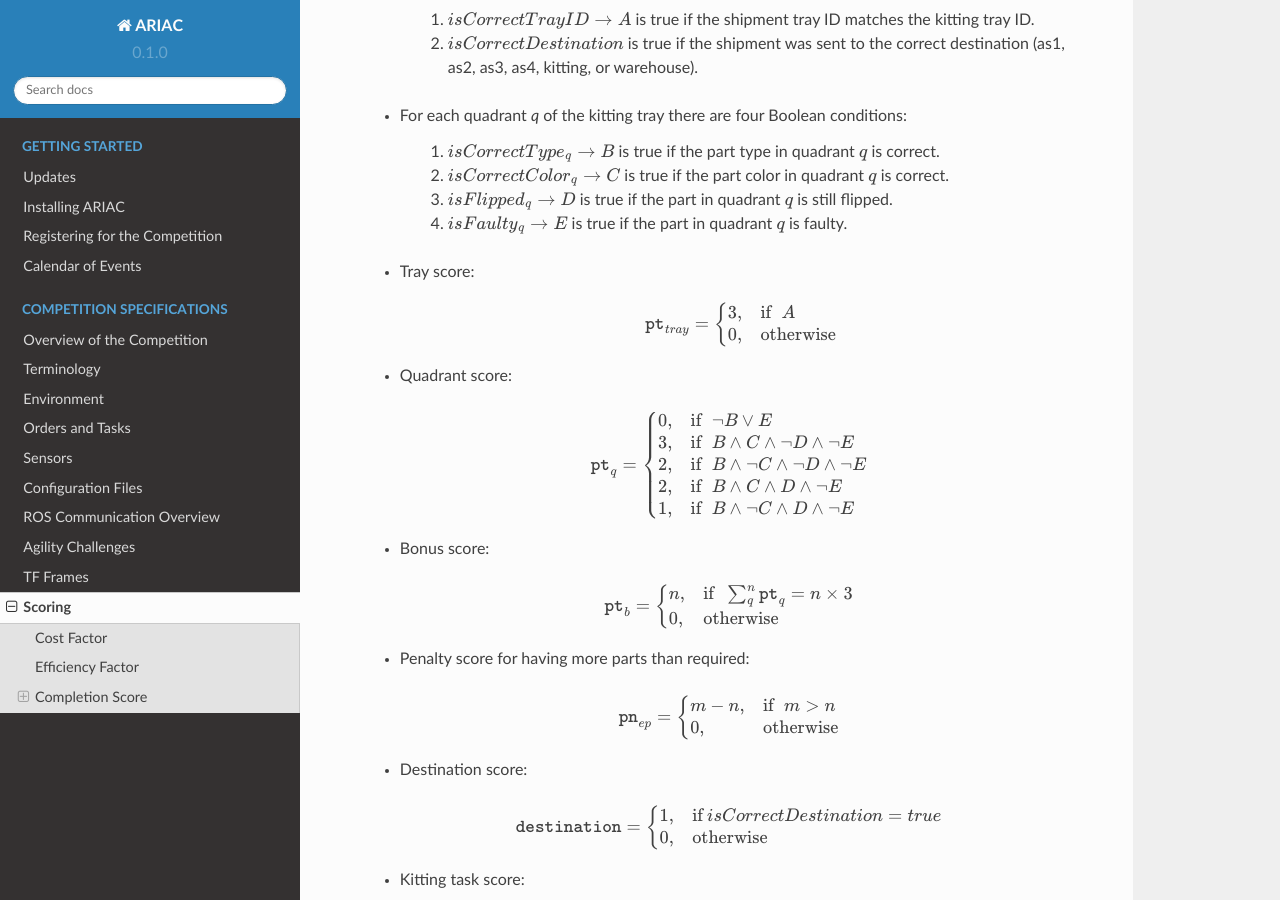
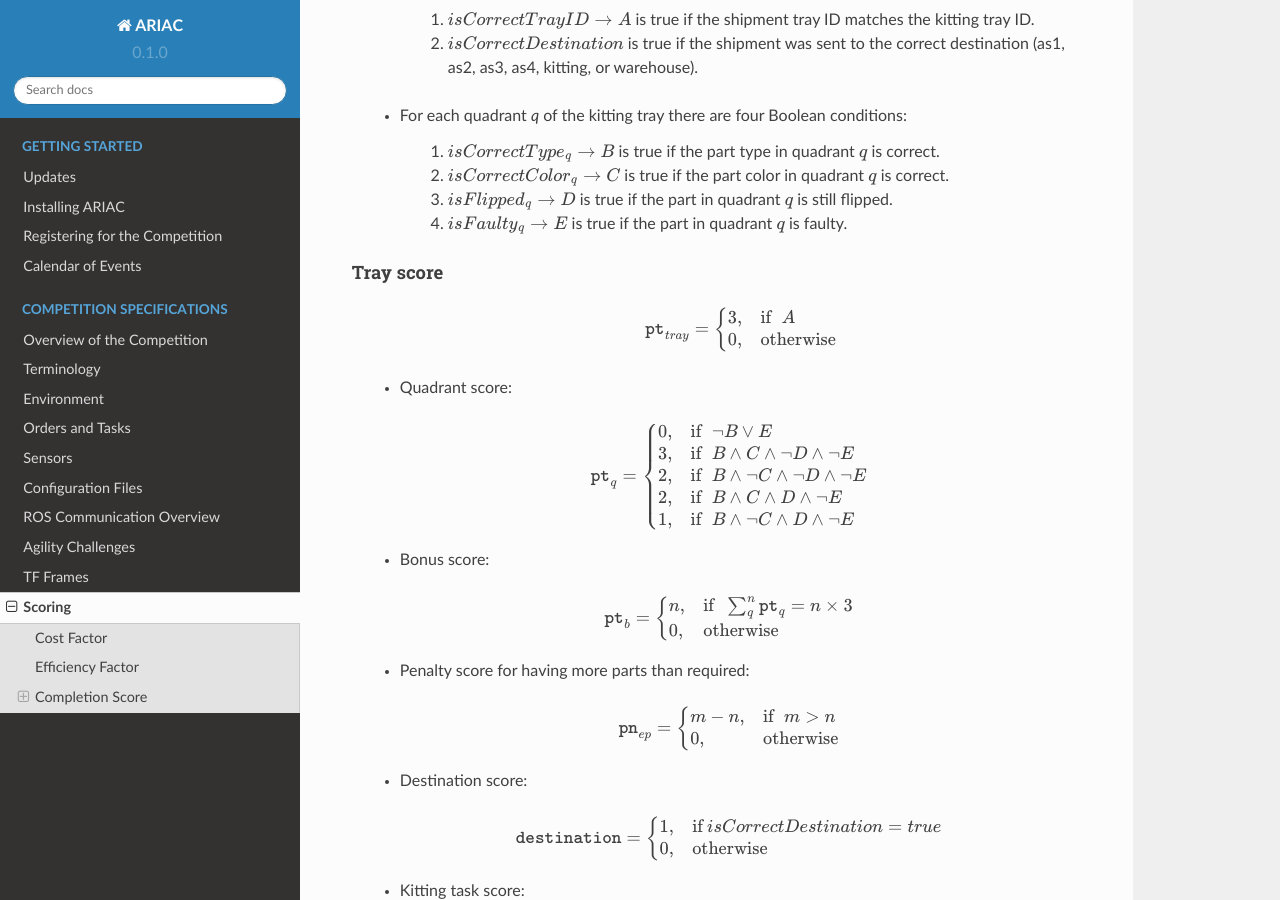
Before and after one commit to usnistgov/ARIAC, a Sphinx documentation site: the page built from docs/competition/scoring.rst, in a window 1280 px wide and 900 px high, scrolled down 1160 px. Built offline with Sphinx 7.4.7 and the Read the Docs theme 2.0.0, drawn with Linux system fonts in a browser that asks for light colours.

```diff
--- a/docs/competition/scoring.rst
+++ b/docs/competition/scoring.rst
@@ -59,7 +59,9 @@
       4. :math:`isFaulty_{q} \rightarrow E` is true if the part in quadrant :math:`q` is faulty.
 
 
-  * Tray score:
+Tray score
+,,,,,,,,,,
+
 
     .. math::
 
```
